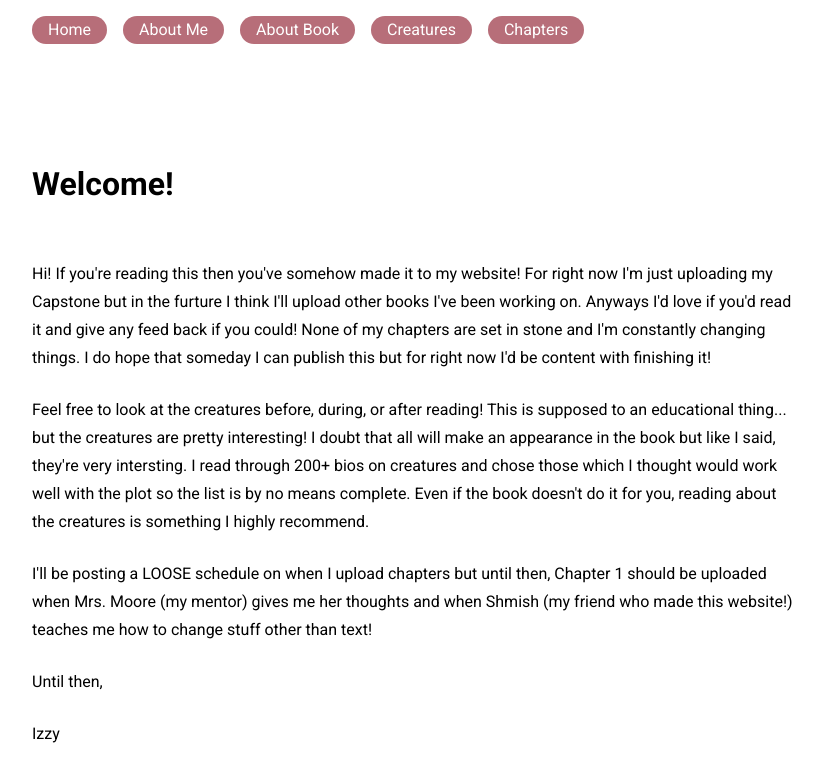
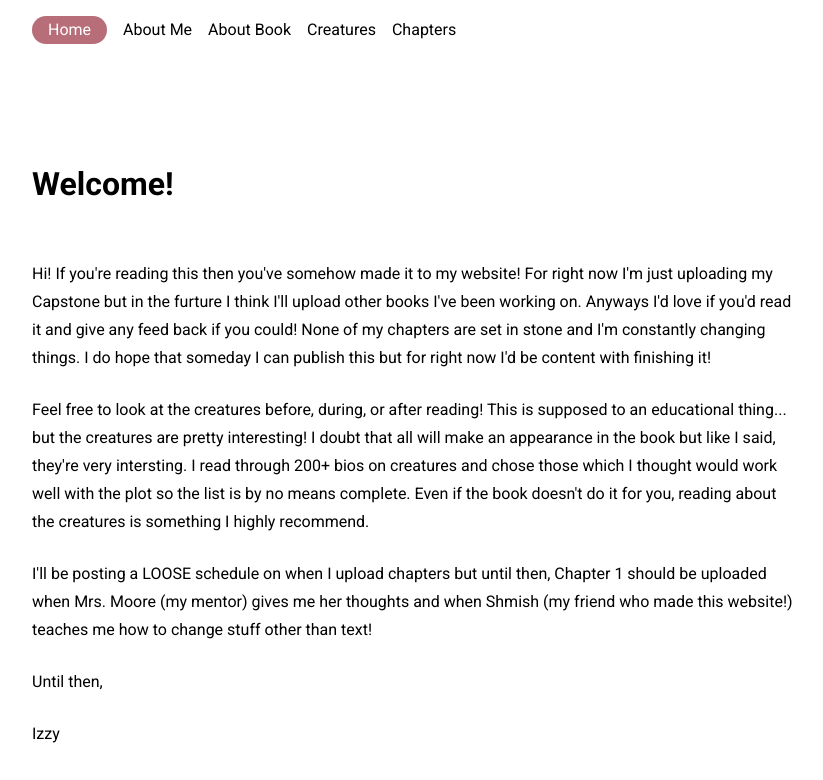
Before and after one commit to hillthethrill/hillthethrill.github.io, a plain HTML site: page index.html in a window 1280 px wide. Shown: the whole page, without its empty margins (224-1047 px from the left). Drawn offline with Linux system fonts and the light colour scheme.

Commit message:
Update index.html

```diff
--- a/index.html
+++ b/index.html
@@ -13,11 +13,11 @@
   <div class="grid">
     <nav class="navigation">
       <ul class="navigation__list navigation__list--inline">
-        <li class="navigation__item is-active"><a href="#">Home</a></li>
-        <li class="navigation__item is-active"><a href="aboutme">About Me</a></li>
-        <li class="navigation__item is-active"><a href="capstone">About Book</a></li>
-        <li class="navigation__item is-active"><a href="creatures">Creatures</a></li>
-        <li class="navigation__item is-active"><a href="chapters">Chapters</a></li>
+        <li class="navigation__item is-active"><a href="home">Home</a></li>
+        <li class="navigation__item"><a href="aboutme">About Me</a></li>
+        <li class="navigation__item"><a href="capstone">About Book</a></li>
+        <li class="navigation__item"><a href="creatures">Creatures</a></li>
+        <li class="navigation__item"><a href="chapters">Chapters</a></li>
       </ul>
     </nav>
   </div>
```
